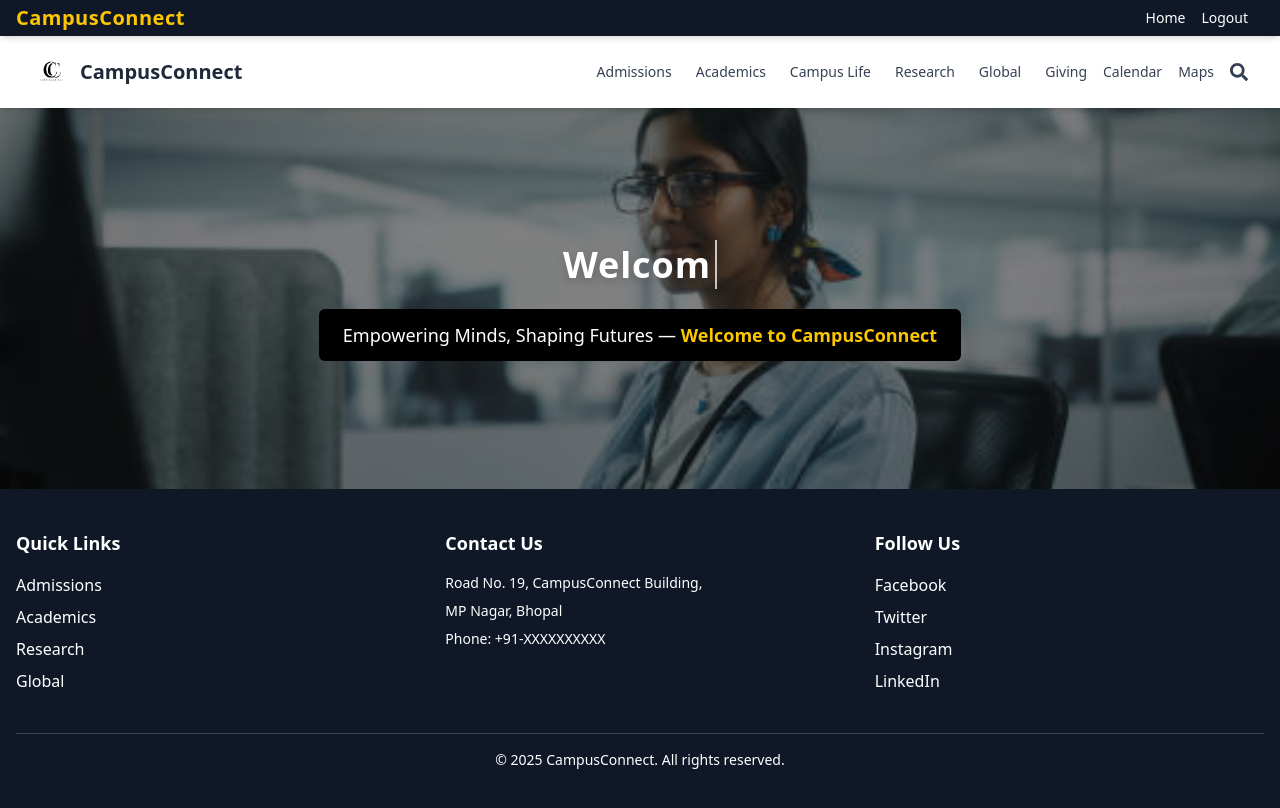
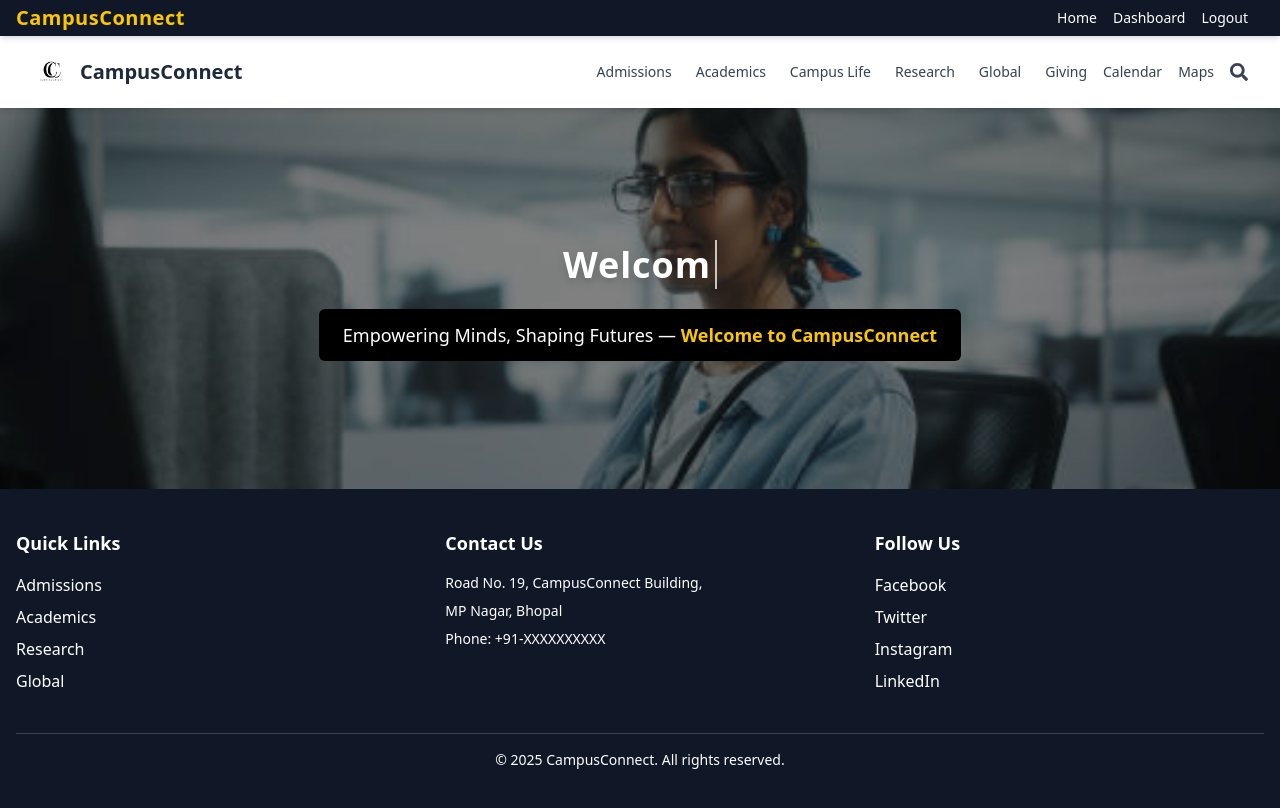
Before and after one commit to mr-deepak-kp/Campus-Connect, a React (Vite) app in the folder client/: page / in a window 1280 px wide. Built offline with nearby package versions, Linux system fonts and the light colour scheme; sample sign-in values are in the browser's storage.

Commit message:
Nav Change

```diff
--- a/client/src/components/homeComponents/TopNav.jsx
+++ b/client/src/components/homeComponents/TopNav.jsx
@@ -23,6 +23,7 @@ const TopNav = () => {
         {/* Right Section: Links */}
         <div className="flex space-x-4 items-center">
           <Link to="/" className="text-sm hover:text-yellow-400 transition">Home</Link>
+          <Link to="/dashboard" className="text-sm hover:text-yellow-400 transition">Dashboard</Link>
           <button onClick={() => setUser(null)} className="text-sm hover:text-yellow-400 transition">Logout</button>
         </div>
       </div>
@@ -55,7 +56,7 @@ const TopNav = () => {
             <span onClick={e=>setUserType("Student")}>Student Login</span>
           </Link>
           <Link
-            to="/login" about='Shubham'
+            to="/login"
             className="text-sm hover:text-yellow-400 transition"
           >
             <span onClick={e=>setUserType("Faculty")}>Faculty Login</span>
```
